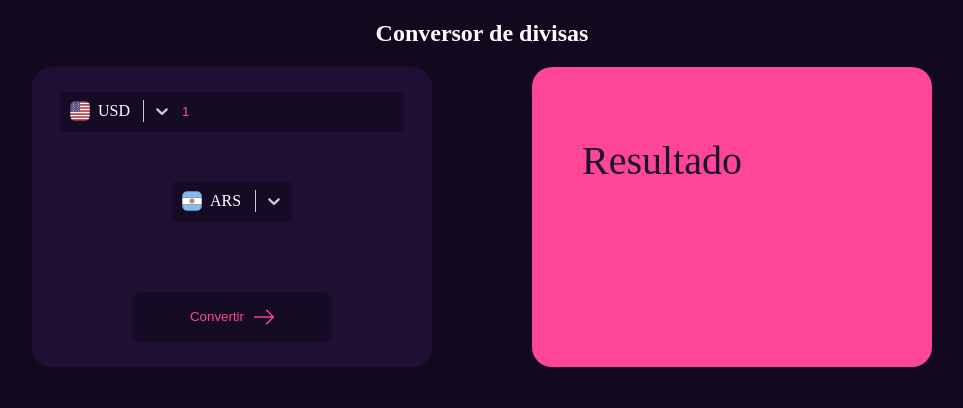
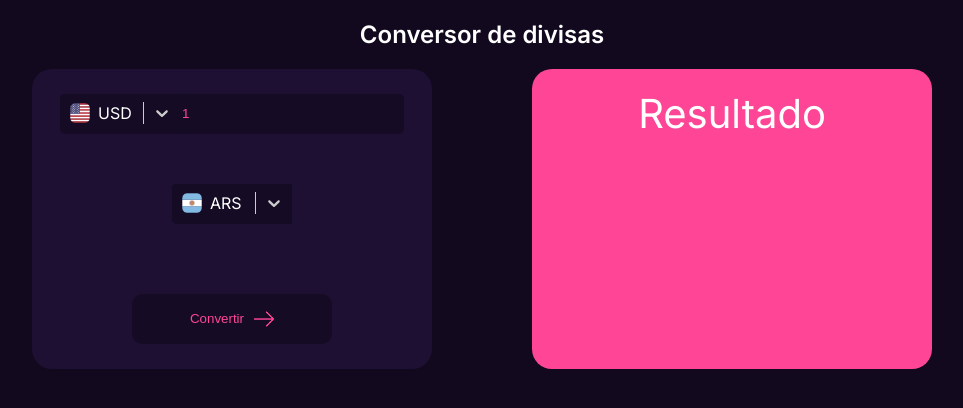
Before and after one commit to JuanManuelFernandez/Conversor-De-Monedas, a React (Vite) app in the folder conversor-divisas/: page / in a window 1280 px wide. Shown: the top 408 px of the page, without its empty margins (158-1121 px from the left). Built offline with nearby package versions, Linux system fonts and the light colour scheme.

Commit message:
Ajustes de diseño

```diff
--- a/conversor-divisas/src/App.css
+++ b/conversor-divisas/src/App.css
@@ -1,6 +1,10 @@
+@import url('https://fonts.googleapis.com/css2?family=Playfair+Display:wght@700&family=Inter:wght@400;500;600&display=swap');
+
 body {
   margin: 0;
   background-color: #12091f;
+  font-family: 'Inter', sans-serif;
+  height: 100vh;
 }
 
 .ContenedorTitulo {
@@ -101,10 +105,15 @@ body {
   background-color: #FF4696;
 }
 
+.BtnConvertir:hover img {
+  filter: brightness(0) saturate(100%);
+}
+
 /*Fin Box Izquierda*/
 
 .BoxDer {
   display: flex;
+  align-items: center;
   flex-direction: column;
   background-color: #FF4696;
   width: 400px;
@@ -113,14 +122,13 @@ body {
 }
 
 .TituloResultado {
-  margin-top: 70px;
-  margin-left: 50px;
-  margin-right: 150px;
-  color: #1E1033;
+  color: #ffff;
   font-size: 2.5rem;
+  margin-top: 20px;
 }
 
 .SpanResultado {
+  color: #ffff;
+  font-size: 1.2rem;
   margin-top: 20px;
-  margin-left: 50px;
 }
```
